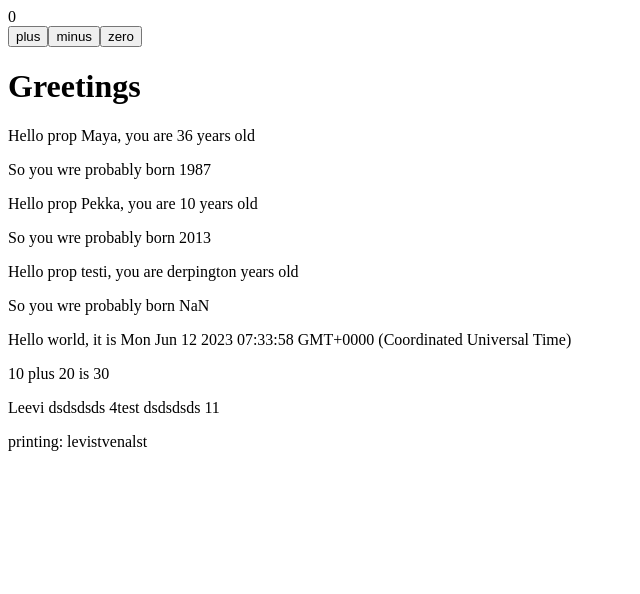
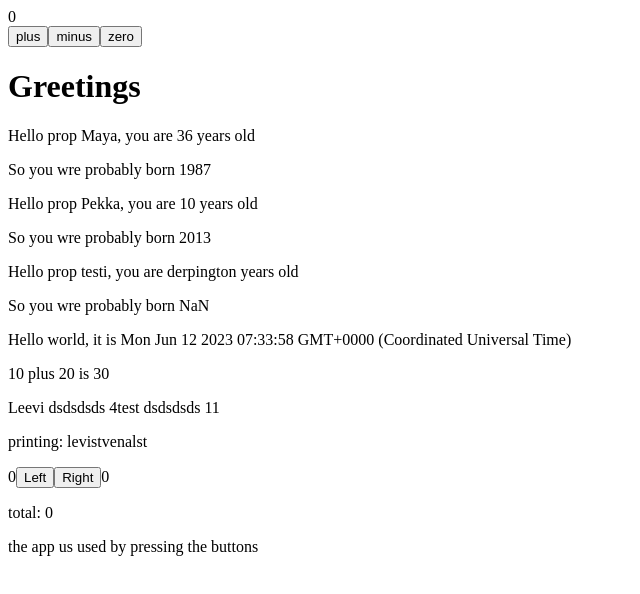
Before and after one commit to Metarails/Full_Stack_open, a React (Create React App) app in the folder Osa1/part1/: page / in a window 1280 px wide. Shown: the top 594 px of the page, without its empty margins (0-640 px from the left). Built offline with nearby package versions, Linux system fonts and the light colour scheme.

Commit message:
clickity RUOKAAaa

```diff
--- a/Osa1/part1/src/App.js
+++ b/Osa1/part1/src/App.js
@@ -28,6 +28,24 @@
 const App = (props) => {
   const [counter, setCounter] = useState(0)
   console.log('rendering with counter value', counter)
+  const [left, setLeft] = useState(0)
+  const [right, setRight] = useState(0)
+  const [allClicks, setAll] = useState([])
+  const [total, setTotal] = useState(0)
+
+  const handleLeftClick = () => {
+    setAll(allClicks.concat("L"));
+    const updatedLeft = left + 1
+    setLeft(updatedLeft);
+    setTotal(updatedLeft + right);
+  }
+  const handleRightClick = () => {
+    setAll(allClicks.concat("R"));
+    const updatedRight = right + 1
+    setRight(updatedRight);
+    setTotal(left + updatedRight);
+  }
+
 
   // const handleClick = () => {
   //   console.log("clicked")
@@ -96,6 +114,18 @@
       <p>
         printing: {friends2}
       </p>
+      <div>
+        {left}
+        {/* <button onClick={handleLeftClick}>Left</button>
+        <button onClick={handleRightClick}>Right</button> */}
+        <Button handleClick={handleLeftClick} text="Left" />
+        <Button handleClick={handleRightClick} text="Right" />
+
+        {right}
+        <p>total: {total}</p>
+        <History allClicks={allClicks} />
+        {/* <p>{allClicks.join(" ")}</p> */}
+      </div>
     </div>
   )
 }
@@ -121,4 +151,19 @@
 //   )
 // }
 
+const History = (props) => {
+  if (props.allClicks.length === 0) {
+    return (
+      <div>
+        the app us used by pressing the buttons
+      </div>
+    )
+  }
+  return (
+    <div>
+      button press histroy: {props.allClicks.join(" ")}
+    </div>
+  )
+}
+
 export default App;
```
